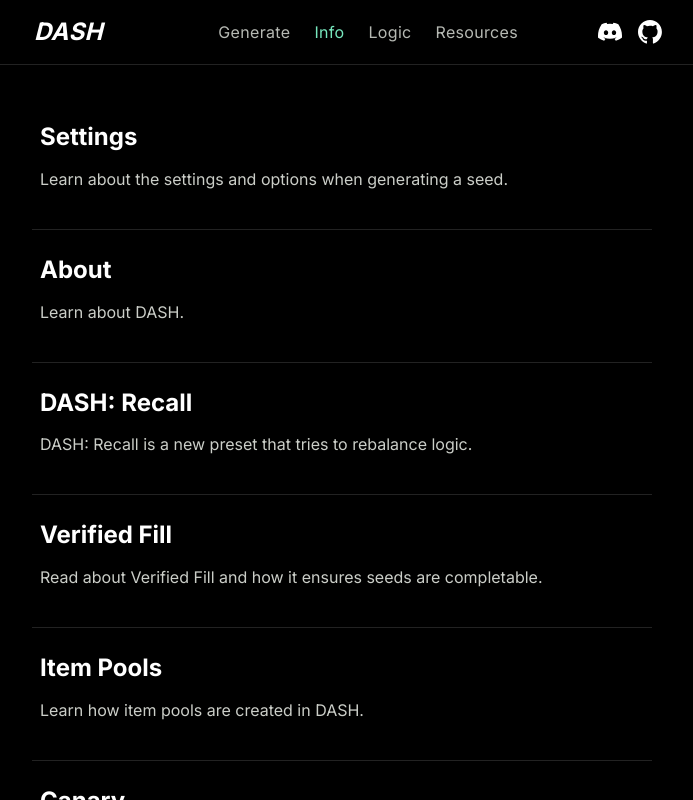
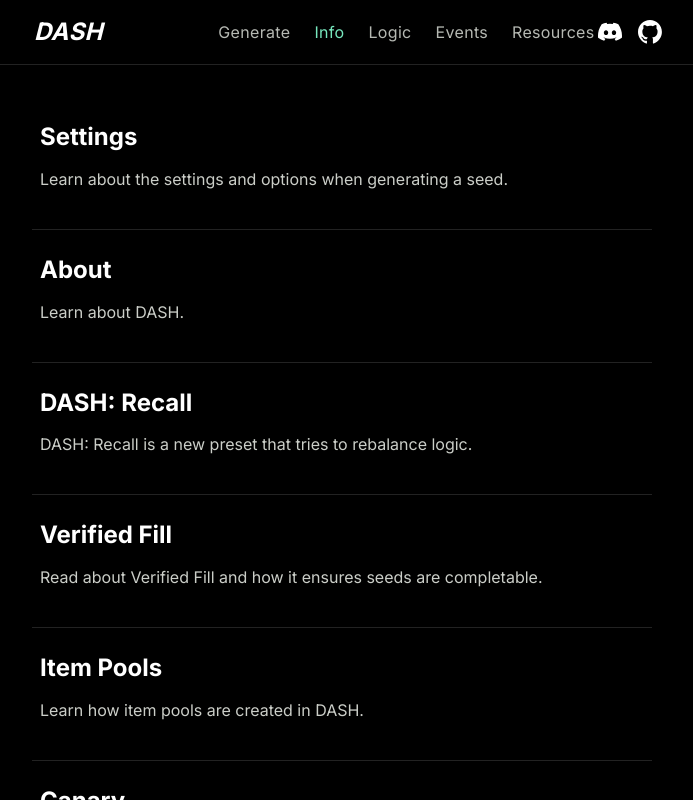
Before and after one commit to dashrando/dash-randomizer, a Next.js app in the folder apps/web/: page /info in a window 1280 px wide. Shown: the whole page, without its empty margins (298-991 px from the left). Built offline with nearby package versions, Linux system fonts and the light colour scheme.

Commit message:
create redirect for events to go to only event at the moment

```diff
--- a/apps/web/app/components/header.tsx
+++ b/apps/web/app/components/header.tsx
@@ -42,6 +42,10 @@ const LINKS: HeaderLink[] = [
   {
     href: '/readable',
     label: 'Logic',
+  },
+  {
+    href: '/events',
+    label: 'Events',
   },
   {
     href: '/resources',
--- /dev/null
+++ b/apps/web/app/events/route.ts
@@ -0,0 +1,5 @@
+import { redirect } from 'next/navigation'
+
+export async function GET() {
+  return redirect('/events/chozo-showcase')
+}
```
